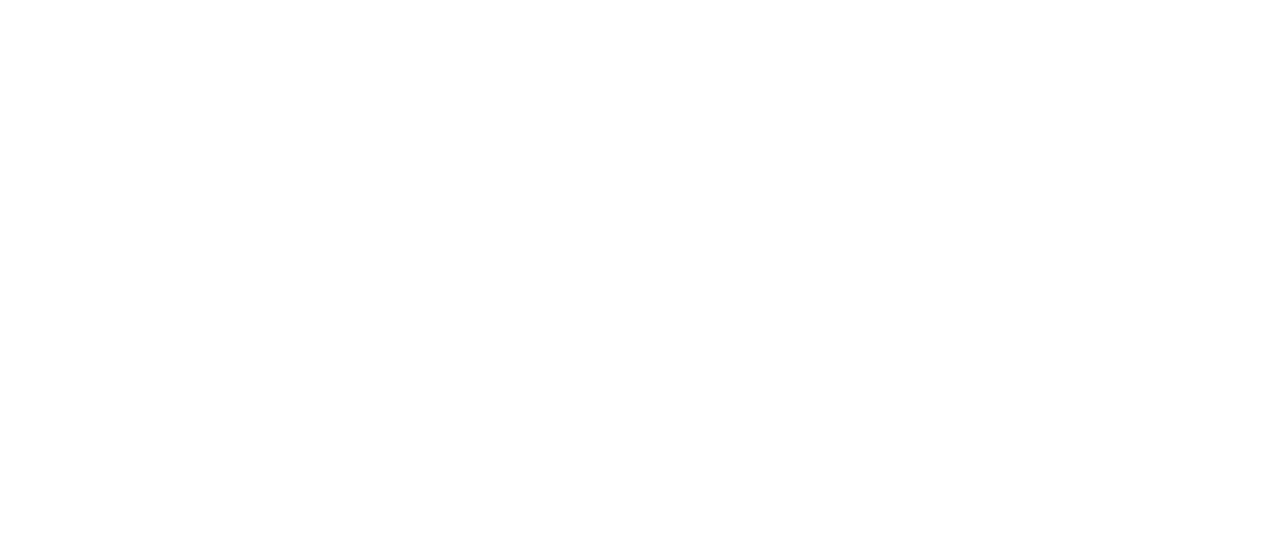
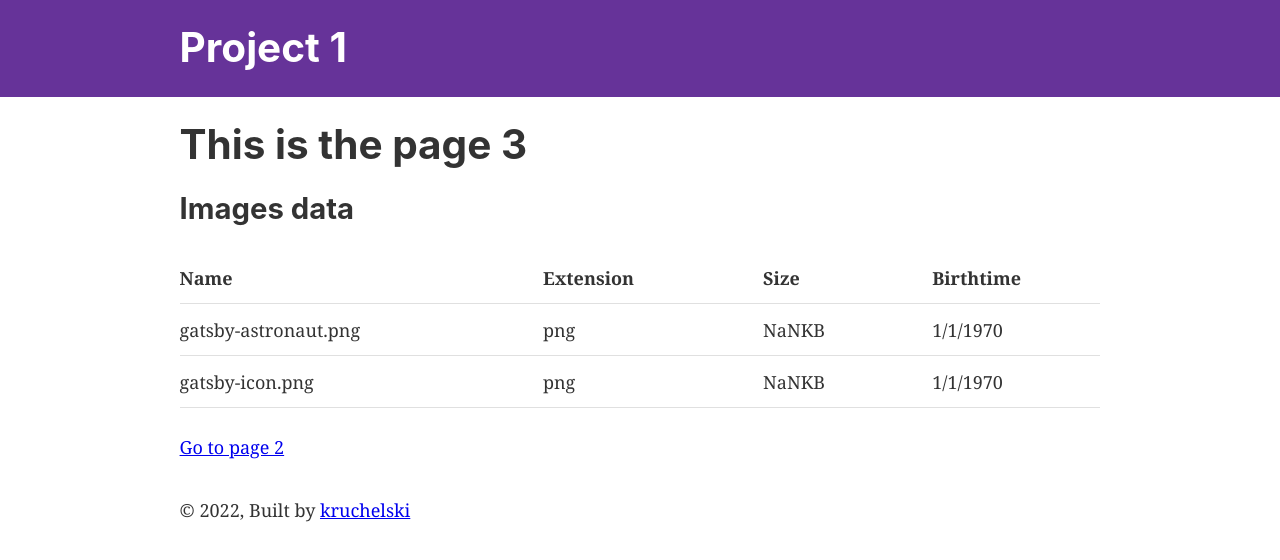
Before and after one commit to kruchelski/gatsby-tutorial, a Gatsby site: page /page-3 in a window 1280 px wide. Before the commit this address had no page. Built offline with nearby package versions, Linux system fonts and the light colour scheme; Gatsby itself is replaced by a stand-in of ours.

Commit message:
add query for files in page 3

```diff
--- a/src/pages/page-2.js
+++ b/src/pages/page-2.js
@@ -9,7 +9,7 @@ const SecondPage = () => (
     <Seo title="Page two" />
     <h1>Hi from the second page</h1>
     <p>Welcome to page 2</p>
-    <Link to="/posts/page-3">Go to page 3</Link> <br />
+    <Link to="/page-3">Go to page 3</Link> <br />
     <Link to="/">Go back to the homepage</Link>
   </Layout>
 );
--- /dev/null
+++ b/src/pages/page-3.js
@@ -0,0 +1,58 @@
+import * as React from 'react';
+import Layout from '../components/layout';
+import { useStaticQuery, graphql } from 'gatsby';
+import { Link } from 'gatsby';
+
+const GET_SITEMETADATA_DESC = graphql`
+  {
+    allFile {
+      edges {
+        node {
+          relativePath
+          size
+          extension
+          birthTime
+        }
+      }
+    }
+  }
+`;
+
+const ThirdPage = () => {
+  const data = useStaticQuery(GET_SITEMETADATA_DESC);
+
+  return (
+    <Layout>
+      <div>
+        <h1>This is the page 3</h1>
+        <h2>Images data</h2>
+        <table>
+          <thead>
+            <tr>
+              <th>Name</th>
+              <th>Extension</th>
+              <th>Size</th>
+              <th>Birthtime</th>
+            </tr>
+          </thead>
+          <tbody>
+            {data.allFile.edges.map(({ node }, index) => {
+              const { relativePath, extension, size, birthTime } = node;
+              return (
+                <tr key={index}>
+                  <td>{relativePath}</td>
+                  <td>{extension}</td>
+                  <td>{(size / 1000).toFixed(2)}KB</td>
+                  <td>{new Date(birthTime).toLocaleDateString()}</td>
+                </tr>
+              );
+            })}
+          </tbody>
+        </table>
+        <Link to="/page-2">Go to page 2</Link>
+      </div>
+    </Layout>
+  );
+};
+
+export default ThirdPage;
```
Also changed, not shown: src/pages/posts/page-3.js (deleted, +0 -30 lines).
